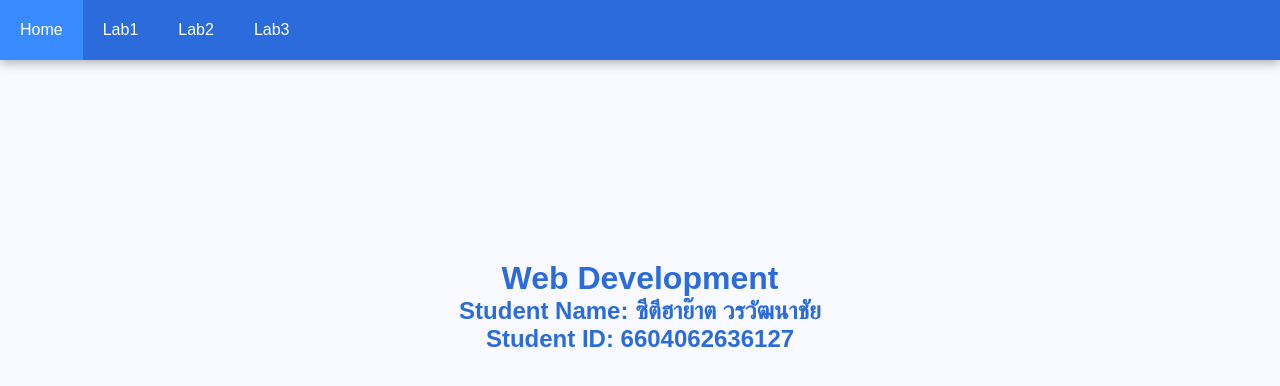
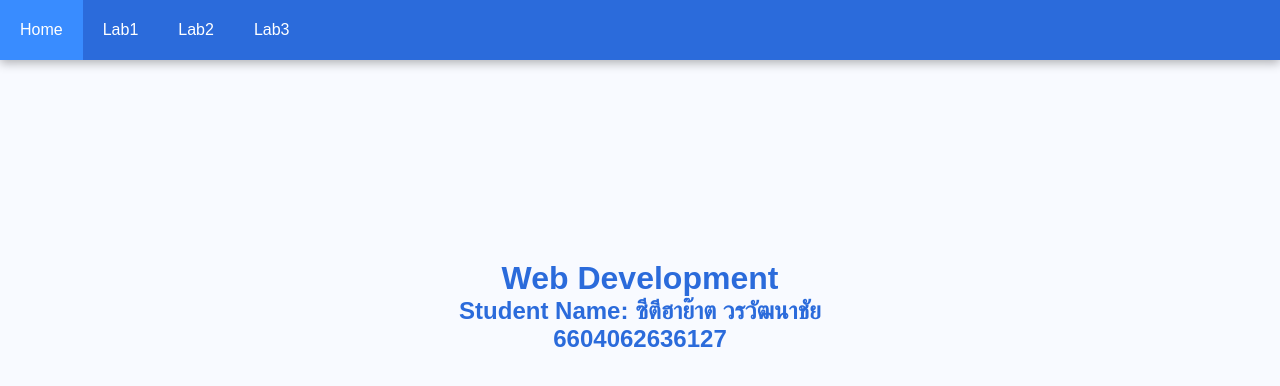
Before and after one commit to cs6636127/cs6636127.github.io, a plain HTML site: page index.html in a window 1280 px wide. Drawn offline with Linux system fonts and the light colour scheme.

Commit message:
Update index.html

```diff
--- a/index.html
+++ b/index.html
@@ -198,7 +198,7 @@
         <div class="profile">
             <h1>Web Development</h1>
             <h2>Student Name: ซีตีฮาย๊าต วรวัฒนาชัย</h2>
-            <h2>Student ID: 6604062636127</h2>
+            <h2>6604062636127</h2>
         </div>
     </div>
 
```
